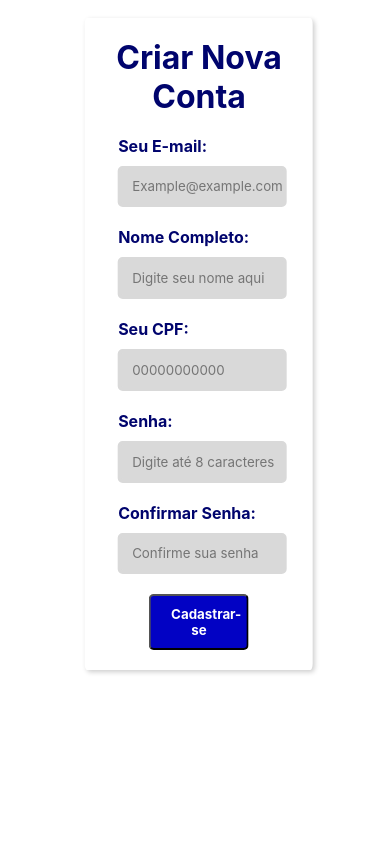
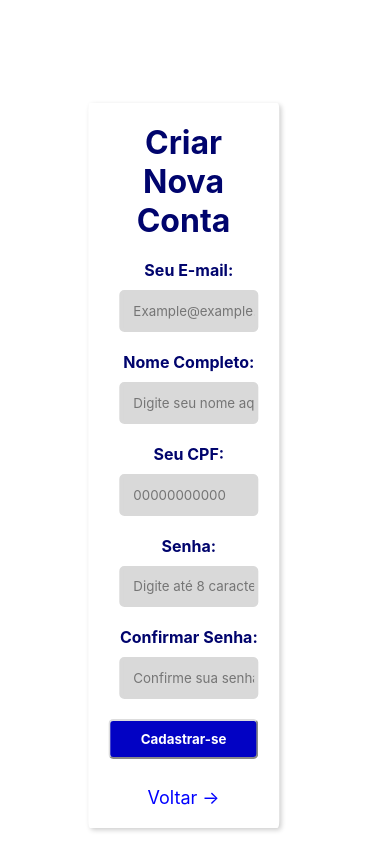
Before and after one commit to Code-Nine-FTC/API-2024.1, a React (Create React App) app in the folder src/Frontend/: page /registro in a window 390 px wide. Built offline with nearby package versions, Linux system fonts and the light colour scheme.

Commit message:
Style: [Frontend] Responsividade nas páginas do Registro
Responsividade na tela Registro

```diff
--- a/src/Frontend/src/component/registro/Registro.module.css
+++ b/src/Frontend/src/component/registro/Registro.module.css
@@ -4,8 +4,10 @@
   display: flex;
   justify-content: center;
   flex-direction: row;
-  margin-left: 10%;
+  align-items: center;
   width: 100%;
+  height: fit-content;
+  margin-left: 15%;
 }
 .bemvindo {
   display: flex;
@@ -21,6 +23,7 @@
   text-align: center;
   box-shadow: 2px 2px 5px rgba(0, 0, 0, 0.2);
   z-index: 1;
+  height: 98vh;
 }
 
 .form {
@@ -33,6 +36,7 @@
   margin-left: 5%;
   box-shadow: 2px 2px 5px rgba(0, 0, 0, 0.2);
   transform: translate(-26%);
+  height: 98vh;
 }
 label{
   margin-left: 7%;
@@ -101,7 +105,7 @@ select{
     transition: 0.5s;
     font-weight: bold;
     width: 150px;
-    /* margin-left: 28%; */
+    border-color: #ddd;
 }
 
 #Editar2 {
@@ -118,6 +122,7 @@ select{
   font-weight: bold;
   width: 150px;
   justify-content: center;
+  border-color: #ddd;
 }
 
 .logo{
@@ -155,11 +160,13 @@ select{
 }
 
 .Title {
+  display: flex;
   margin-top: 20px;
   font-size: 18px;
   color: blue;
   cursor: pointer;
-  margin-left: 43%;
+  text-align: center;
+  justify-content: center;
 }
 
 .Title a {
@@ -195,16 +202,43 @@ select{
     flex-direction: column;
     justify-content: center;
     align-items: center;
+    text-align: center;
+    height: 100%;
+    margin: 1%;
   }
   .form{
+    display: flex;
+    flex-direction: column;
+    justify-content: center;
     width: fit-content;
-    margin-left: 30%;
+    align-items: center;
+    margin-left: 35%;
+    margin-top: 26%;
+    align-items: center;
   }
   #Editar{
-    width: 100px;
+    display: flex;
+    width: 150px;
     justify-content: center;
     text-align: center;
     flex-direction: column;
+    align-items: center;
+  }
+}
+
+@media (max-width: 1024px){
+  .container {
+    display: flex;
+    justify-content: center;
+    flex-direction: row;
+    width: 100%;
+  }
+  .form{
+    margin-right: 15%;
+    height: 65%;
+  }
+  .bemvindo{
+    height: 65%;
   }
 }
 
@@ -220,7 +254,6 @@ select{
     display: flex;
     justify-content: center;
     flex-direction: row;
-    margin-left: 10%;
     width: 100%;
   }
 }
--- a/src/Frontend/src/pages/registroPage.tsx
+++ b/src/Frontend/src/pages/registroPage.tsx
@@ -88,6 +88,9 @@ const Registro = () => {
                             Cadastrar-se
                         </button>
                     </div>
+                    <div className={styles.Title}>
+                        <Link to='/visualizarTodosFuncionarios'> Voltar → </Link>
+                    </div>
 
                     {erro && <p style={{ color: 'red', textAlign: 'center', marginTop: '4%'}}>{erro}</p>}
                 </form>
--- a/src/Frontend/src/pages/registroSupp.tsx
+++ b/src/Frontend/src/pages/registroSupp.tsx
@@ -110,9 +110,9 @@ const RegistroSup = () => {
                         <button type='submit' id={styles.Editar}>
                             Adicionar Suporte
                         </button>
-                    </div>
-                    <div className={styles.Title}>
-                        <Link to='/visualizarTodosFuncionarios'> Voltar → </Link>
+                        <div className={styles.Title}>
+                            <Link to='/visualizarTodosFuncionarios'> Voltar → </Link>
+                        </div>
                     </div>
 
                     {erro && <p style={{ color: 'red', textAlign: 'center', marginTop: '4%'}}>{erro}</p>}
```
